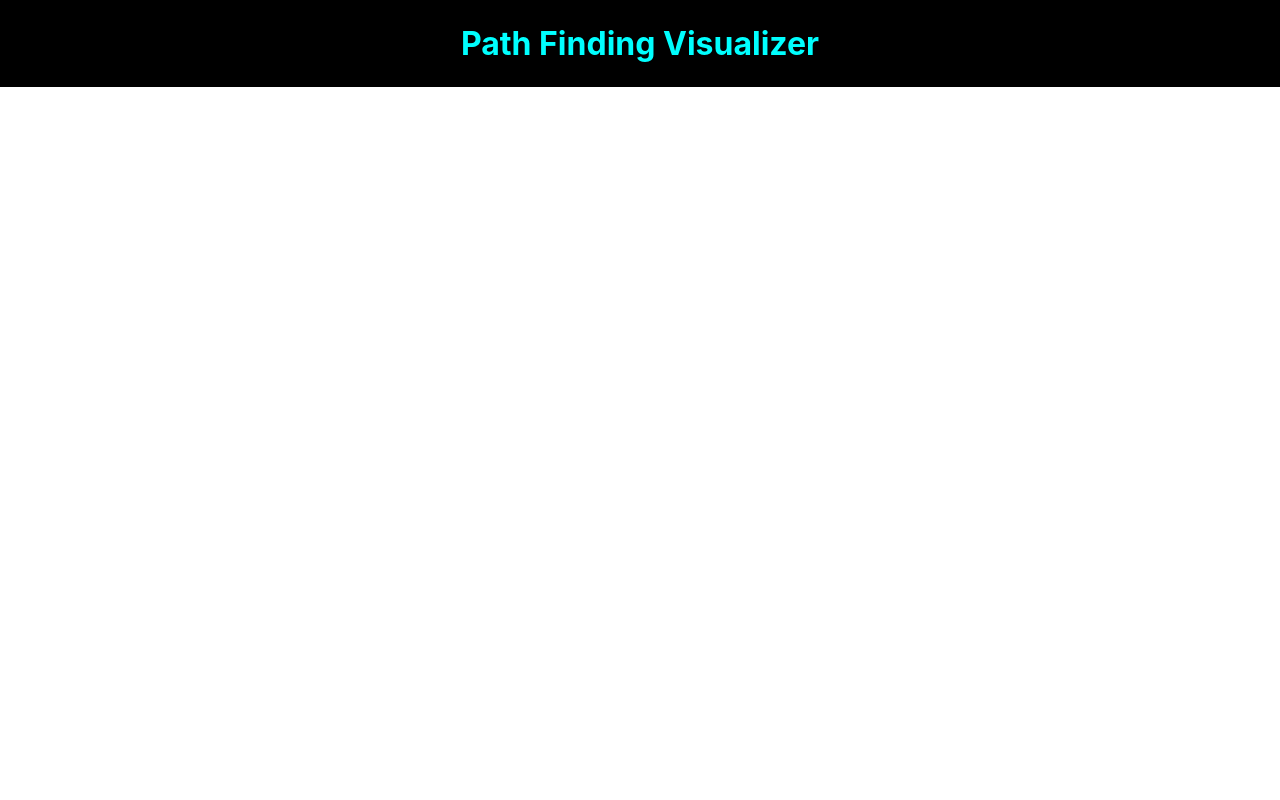
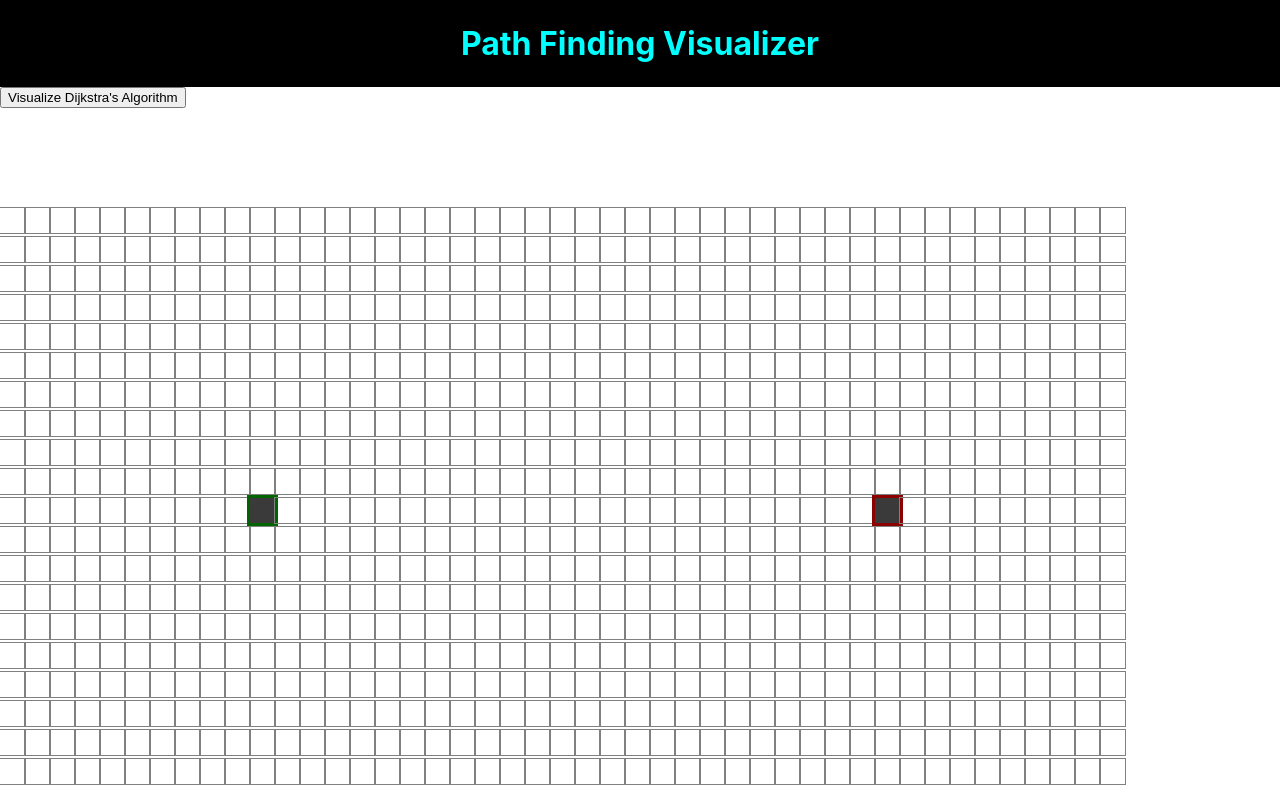
Before and after one commit to martin-penkov/PathFinding-Visualizer, a React (Create React App) app: page / in a window 1280 px wide. Built offline with nearby package versions, Linux system fonts and the light colour scheme.

Commit message:
node structure refactor

```diff
--- a/src/App.js
+++ b/src/App.js
@@ -1,12 +1,16 @@
 //import './App.css';
+
+const { default: PathFinder } = require("./mainPathFinder");
 
 function App() {
   return (
     <div className="App">
       <header className="App-header">
         <h1>Path Finding Visualizer</h1>
-
       </header>
+      <body>
+          <PathFinder></PathFinder>
+      </body>
     </div>
   );
 }
--- /dev/null
+++ b/src/Node.css
@@ -0,0 +1,16 @@
+.node {
+    width: 25px;
+    height: 25px;
+    display: inline-block;
+    outline: 1px solid grey;
+}
+
+div.nodestart {
+    outline:3px solid darkgreen;
+    background-color: rgb(58, 58, 58);
+}
+
+div.nodefinish{
+    outline:3px solid darkred;
+    background-color: rgb(58, 58, 58);
+}
--- a/src/Node.jsx
+++ b/src/Node.jsx
@@ -0,0 +1,23 @@
+import React from 'react'
+import './Node.css';
+
+class Node extends React.Component {
+    render(){
+        const {
+            row,
+            col,
+            isFinish,
+            isStart,
+            isWall
+        } = this.props
+        let returnOutput = React.createElement('div',
+            {id:`node_row:${row}   node_col:${col}`,
+             className:`node${isFinish ? ' nodefinish' : ''}${isStart ? ' nodestart' : ''}${isWall ? ' nodewall' : ''}`})
+
+        return (
+            returnOutput
+        )
+    }
+}
+
+export default Node
--- /dev/null
+++ b/src/mainPathFinder.css
@@ -0,0 +1,8 @@
+.grid{
+    margin: 100px 0 0;
+}
+button {
+
+    display: flex;
+    justify-content: center;
+}
--- /dev/null
+++ b/src/mainPathFinder.js
@@ -0,0 +1,90 @@
+import React, { Component } from 'react'
+import Node from './Node'
+import './mainPathFinder.css'
+
+const START_NODE_ROW = 10;
+const START_NODE_COL = 10;
+const FINISH_NODE_ROW = 10;
+const FINISH_NODE_COL = 35;
+
+function GetInitialGrid(){
+    const grid = [];
+
+    for (let row = 0; row < 20; row++) {
+        let currentRow = [];
+        for(let col = 0; col < 45; col++){
+            currentRow.push(GetNode(row, col))
+        }
+        grid.push(currentRow)
+    }
+
+    return grid;
+}
+
+function GetNode(row, col){
+    return {
+        col,
+        row,
+        isStart: row === START_NODE_ROW && col === START_NODE_COL,
+        isFinish: row === FINISH_NODE_ROW && col === FINISH_NODE_COL,
+        distance: Infinity,
+        isVisited: false,
+        isWall: false,
+        previousNode: null,
+    }
+}
+
+
+export default class PathFinder extends Component{
+    constructor() {
+        super();
+        this.state = {
+          grid: []
+        };
+      }
+      componentDidMount() {
+        const grid = GetInitialGrid();
+        this.setState({grid});
+      }
+
+    visualizeDijkstra() {
+        //todo
+        //implement algorithm
+
+
+    }
+
+
+    render() {
+    const {grid} = this.state;
+
+    return (
+      <>
+        <button onClick={() => this.visualizeDijkstra()}>
+          Visualize Dijkstra's Algorithm
+        </button>
+        <div className="grid">
+          {grid.map((row, rowIdx) => {
+            return (
+              <div key={rowIdx}>
+                {row.map((node, nodeIdx) => {
+                  const {row, col, isFinish, isStart, isWall} = node;
+                  return (
+                    <Node
+                      key={nodeIdx}
+                      row={row}
+                      col={col}
+                      isFinish={isFinish}
+                      isStart={isStart}
+                      isWall={isWall}
+                      ></Node>
+                  );
+                })}
+              </div>
+            );
+          })}
+        </div>
+      </>
+    );
+  }
+}
```
Also changed, not shown: src/Algorithms/djikstra.js (added).
